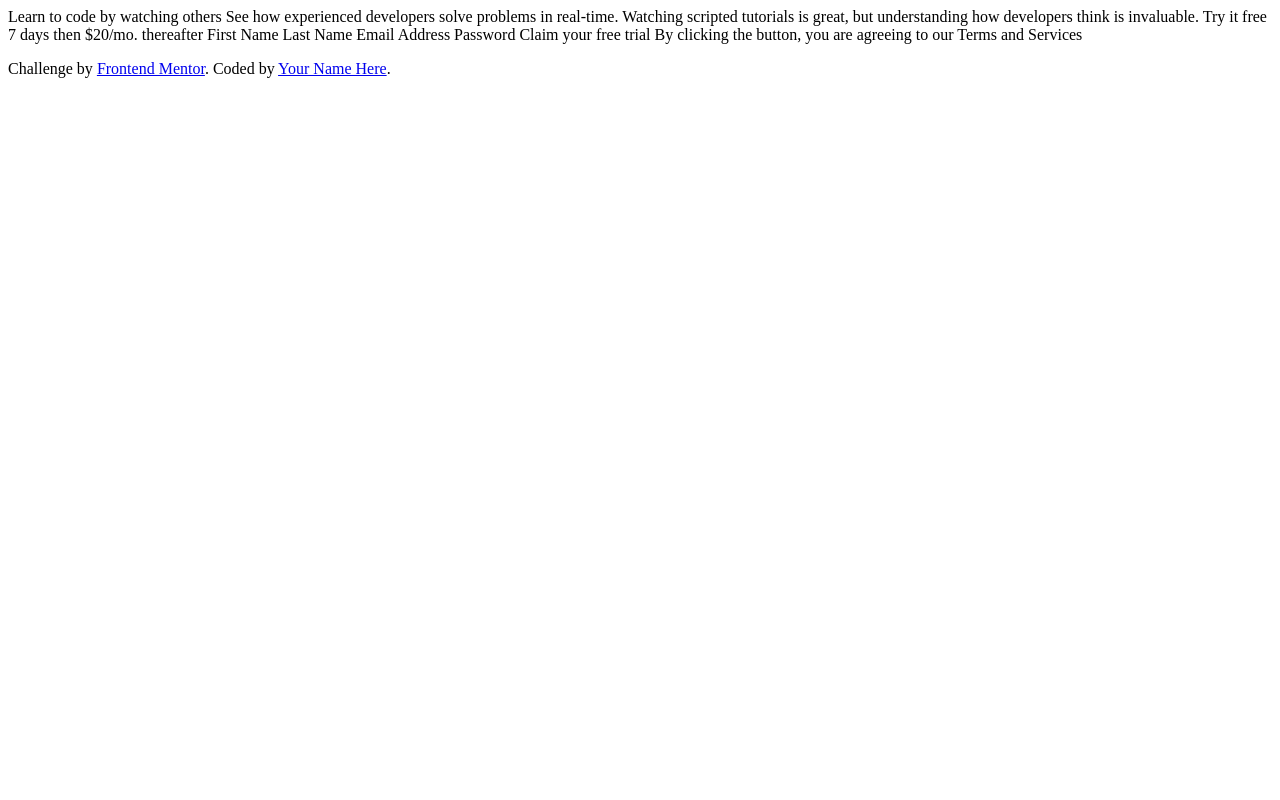
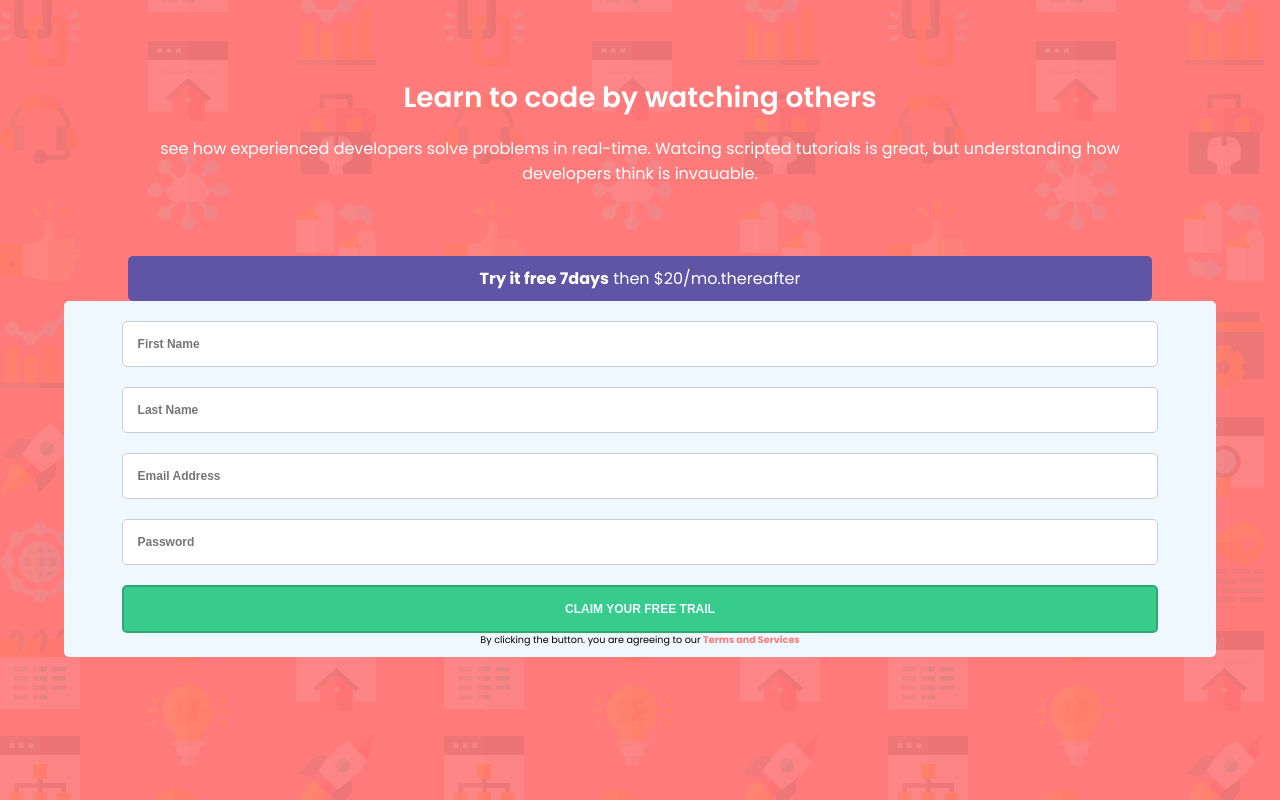
Before and after one commit to Dante6327/FM-intro-component-with-signup-form-master, a plain HTML site: page index.html in a window 1280 px wide. Drawn offline with Linux system fonts and the light colour scheme; a web font is replaced by a local one.

Commit message:
commit intro

```diff
--- a/index.html
+++ b/index.html
@@ -1,34 +1,97 @@
 <!DOCTYPE html>
-<html lang="en">
+<html lang="ko">
   <head>
     <meta charset="UTF-8" />
     <meta name="viewport" content="width=device-width, initial-scale=1.0" />
     <!-- displays site properly based on user's device -->
 
+    <link rel="stylesheet" href="style.css" />
     <link
-      rel="icon"
-      type="image/png"
-      sizes="32x32"
-      href="./images/favicon-32x32.png"
+      href="https://fonts.googleapis.com/css2?family=Poppins:wght@400;500;600;700&family=Rowdies&family=Spline+Sans+Mono&display=swap"
+      rel="stylesheet"
     />
-
     <title>Frontend Mentor | Intro component with sign up form</title>
   </head>
   <body>
-    Learn to code by watching others See how experienced developers solve
-    problems in real-time. Watching scripted tutorials is great, but
-    understanding how developers think is invaluable. Try it free 7 days then
-    $20/mo. thereafter First Name Last Name Email Address Password Claim your
-    free trial By clicking the button, you are agreeing to our Terms and
-    Services
+    <div class="container">
+      <section id="articleArea">
+        <div id="title">Learn to code by watching others</div>
+        <div id="subTitle">
+          see how experienced developers solve problems in real-time. Watcing
+          scripted tutorials is great, but understanding how developers think is
+          invauable.
+        </div>
+      </section>
+      <section id="loginArea">
+        <div id="payment"><b>Try it free 7days</b> then $20/mo.thereafter</div>
+        <div id="loginForm">
+          <div class="errArea">
+            <input type="text" id="firstNm" placeholder="First Name" />
+            <img
+              src="./images/icon-error.svg"
+              alt=""
+              class="errImg"
+              id="errFirstNm"
+            />
+            <span class="errSpan" id="errFirstSpan" style="position: absolute"
+              >First Name cannot be empty</span
+            >
+          </div>
 
-    <footer>
-      <p class="attribution">
-        Challenge by
-        <a href="https://www.frontendmentor.io?ref=challenge" target="_blank"
-          >Frontend Mentor</a
-        >. Coded by <a href="#">Your Name Here</a>.
-      </p>
-    </footer>
+          <div class="errArea">
+            <input type="text" id="lastNm" placeholder="Last Name" />
+            <img
+              src="./images/icon-error.svg"
+              alt=""
+              class="errImg"
+              id="errLastNm"
+            />
+            <span class="errSpan" id="errLastSpan" style="position: absolute"
+              >Last Name cannot be empty</span
+            >
+          </div>
+          <div class="errArea">
+            <input type="text" id="email" placeholder="Email Address" />
+            <img
+              src="./images/icon-error.svg"
+              alt=""
+              class="errImg"
+              id="errEmail"
+            />
+            <span class="errSpan" id="errEmailSpan" style="position: absolute"
+              >Looks like this is not an email</span
+            >
+          </div>
+          <div class="errArea">
+            <input type="password" id="password" placeholder="Password" />
+            <img
+              src="./images/icon-error.svg"
+              alt=""
+              class="errImg"
+              id="errPassword"
+            />
+            <span
+              class="errSpan"
+              id="errPasswordSpan"
+              style="position: absolute"
+              >Password can not be empty</span
+            >
+          </div>
+
+          <input
+            type="button"
+            value="CLAIM YOUR FREE TRAIL"
+            onClick="login()"
+          />
+          <p>
+            By clicking the button. you are agreeing to our&nbsp;<span
+              class="redRight"
+              >Terms and Services</span
+            >
+          </p>
+        </div>
+      </section>
+    </div>
   </body>
+  <script src="index.js"></script>
 </html>
--- /dev/null
+++ b/index.js
@@ -0,0 +1,28 @@
+function login() {
+  const firstNm = document.getElementById("firstNm").value;
+  const lastNm = document.getElementById("lastNm").value;
+  const email = document.getElementById("email").value;
+  const password = document.getElementById("password").value;
+
+  !firstNm
+    ? ((document.querySelector("#errFirstNm").style.display = "block"),
+      (document.querySelector("#errFirstSpan").style.display = "block"))
+    : ((document.querySelector("#errFirstNm").style.display = "none"),
+      (document.querySelector("#errFirstSpan").style.display = "none"));
+  !lastNm
+    ? ((document.querySelector("#errLastNm").style.display = "block"),
+      (document.querySelector("#errLastSpan").style.display = "block"))
+    : ((document.querySelector("#errLastNm").style.display = "none"),
+      (document.querySelector("#errLastSpan").style.display = "none"));
+  !password
+    ? ((document.querySelector("#errPassword").style.display = "block"),
+      (document.querySelector("#errPasswordSpan").style.display = "block"))
+    : ((document.querySelector("#errPassword").style.display = "none"),
+      (document.querySelector("#errPasswordSpan").style.display = "none"));
+
+  email.indexOf(".") === -1 || email.indexOf("@") === -1
+    ? ((document.querySelector("#errEmail").style.display = "block"),
+      (document.querySelector("#errEmailSpan").style.display = "block"))
+    : ((document.querySelector("#errEmail").style.display = "none"),
+      (document.querySelector("#errEmailSpan").style.display = "none"));
+}
--- a/style.css
+++ b/style.css
@@ -0,0 +1,166 @@
+* {
+  box-sizing: border-box;
+}
+.redRight {
+  font-weight: bold;
+  color: hsl(0, 100%, 74%);
+  font-size: 0.6rem;
+}
+.errArea {
+  position: relative;
+}
+.errSpan {
+  font-weight: bold;
+  color: hsl(0, 100%, 74%);
+  font-size: 0.6rem;
+  position: absolute;
+  top: 80px;
+  right: 25px;
+  width: 150px;
+  display: none;
+}
+.errImg {
+  position: absolute;
+  top: 40px;
+  right: 40px;
+  display: none;
+}
+
+body {
+  margin: 0;
+  padding: 0;
+  font-size: 16px;
+  font-family: "Poppins", sans-serif;
+}
+
+.container {
+  background-image: url("./images/bg-intro-desktop.png");
+  background-size: auto;
+  height: 100vh;
+  background-color: hsl(0, 100%, 74%);
+  display: flex;
+}
+
+.container section {
+  width: 50%;
+  display: flex;
+  justify-content: center;
+  align-items: center;
+  flex-direction: column;
+  color: white;
+}
+
+.container #articleArea {
+  padding: 20px 0 20px 0;
+}
+.container section #title {
+  font-size: 55px;
+  font-weight: 600;
+  line-height: 50px;
+}
+
+.container section #subTitle {
+  margin-top: 40px;
+  font-weight: 400;
+}
+
+.container section #loginArea {
+  width: 80%;
+  box-shadow: 0px 10px 5px 0 rgba(102, 102, 102, 0.5);
+}
+
+.container section div {
+  width: 70%;
+  border-radius: 5px;
+  text-align: center;
+  padding: 15px 0;
+}
+.container section #payment {
+  background-color: hsl(248, 32%, 49%);
+}
+.container section #loginForm {
+  margin-top: 20px;
+  background-color: aliceblue;
+}
+
+.container section #loginForm div {
+  width: 100%;
+  margin: 0 auto;
+}
+.container section #loginForm input {
+  position: relative;
+  width: 90%;
+  border: 1px solid #cccccc;
+  border-radius: 5px;
+  padding: 15px;
+  margin-top: 15px;
+  font-weight: 600;
+  font-size: 12px;
+}
+
+.container section #loginForm :nth-child(5) {
+  background-color: hsl(154, 59%, 51%);
+  color: aliceblue;
+  border: 2px solid hsl(154, 56%, 42%);
+}
+
+.container section #loginForm p {
+  color: black;
+  font-size: 0.6rem;
+}
+
+@media screen and (min-width: 375px) {
+  .container {
+    display: block;
+    background-repeat: repeat-y;
+    height: 100vh;
+  }
+  .container section {
+    width: 100%;
+  }
+  .container section #title {
+    margin-top: 50px;
+    font-size: 28px;
+    font-weight: 600;
+    line-height: 36px;
+  }
+  .container section #subTitle {
+    width: 80%;
+    margin-top: 0px;
+    margin-bottom: 40px;
+  }
+  .container section #loginArea {
+    width: 90%;
+  }
+  .container section div {
+    padding: 10px 0;
+    width: 90%;
+  }
+  .container section #loginForm {
+    margin-top: 0px;
+  }
+  .container section #loginForm p {
+    width: 70%;
+    margin: 0 auto;
+  }
+  .container section #loginForm input {
+    margin-top: 0px;
+  }
+  .container section #payment {
+    width: 80%;
+  }
+  .errArea {
+    padding: 0;
+  }
+  .errSpan {
+    top: 55px;
+    right: 15px;
+  }
+  .errImg {
+    top: 20px;
+    right: 25px;
+  }
+  .container section #loginForm :nth-child(5) {
+    margin-top: 10px;
+  }
+}
```
